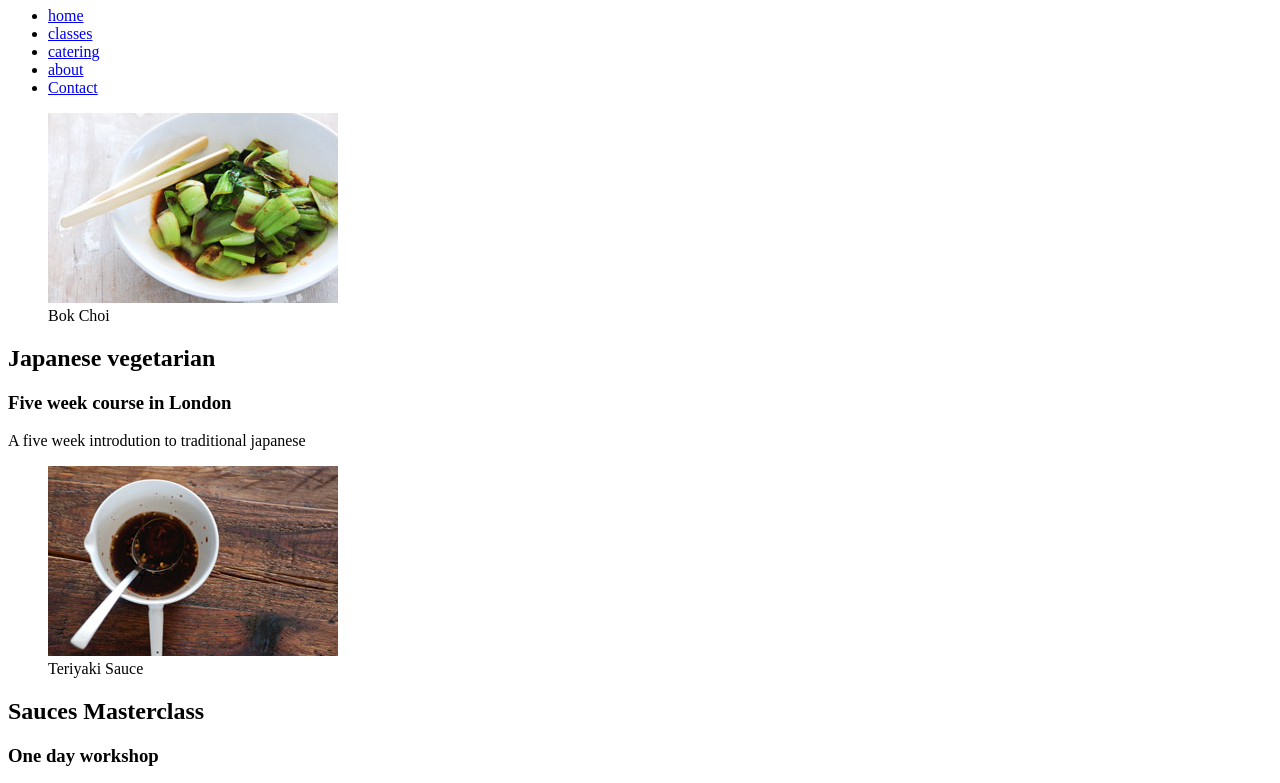
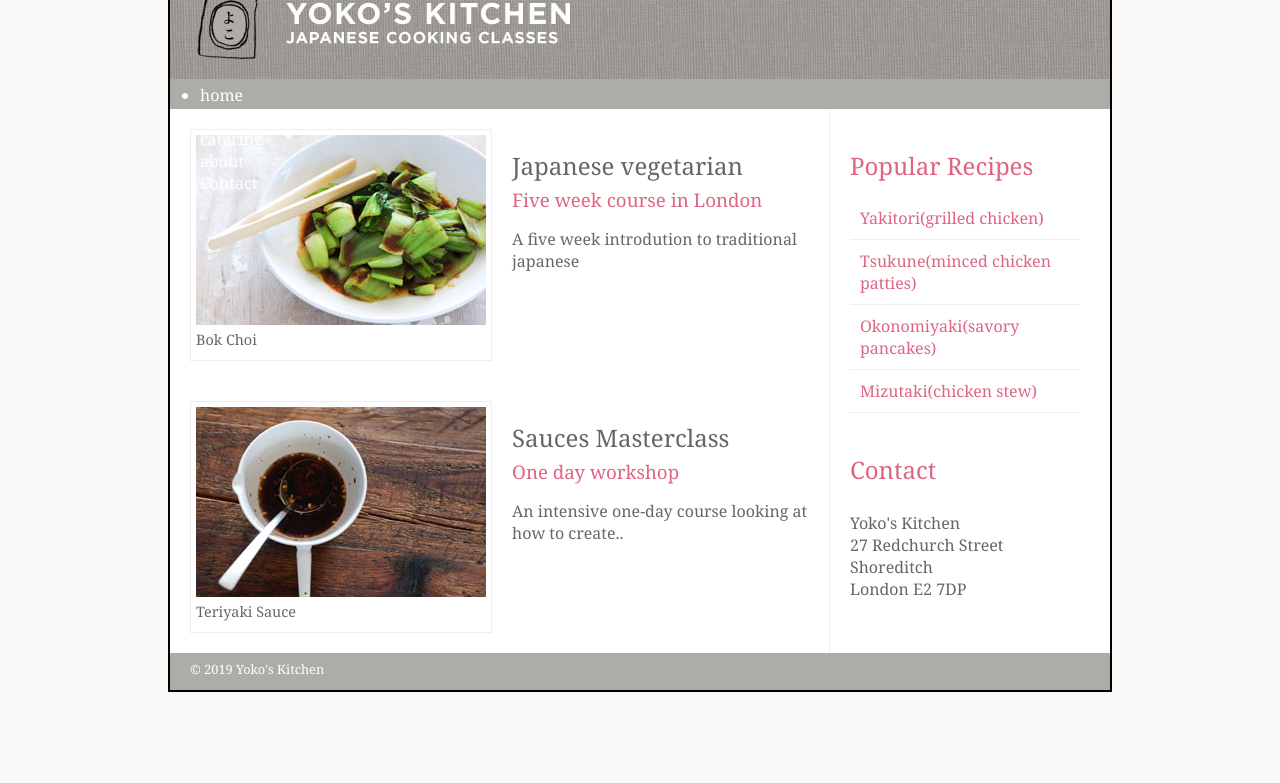
Before and after one commit to TLsoul/Layout, a plain HTML site: page index.html in a window 1280 px wide. Shown: the part 73-856 px from the top of the page. After the commit the page ends 800 px from the top, so only its background shows below. Drawn offline with Linux system fonts and the light colour scheme.

Commit message:
Update index.html

```diff
--- a/index.html
+++ b/index.html
@@ -2,7 +2,7 @@
 <html>
     <head>
         <title>HTML5 Layout</title>
-        <link rel="stylesheet" href="css">
+        <link rel="stylesheet" href="exam03.css">
 
     </head>
     <body>
```
